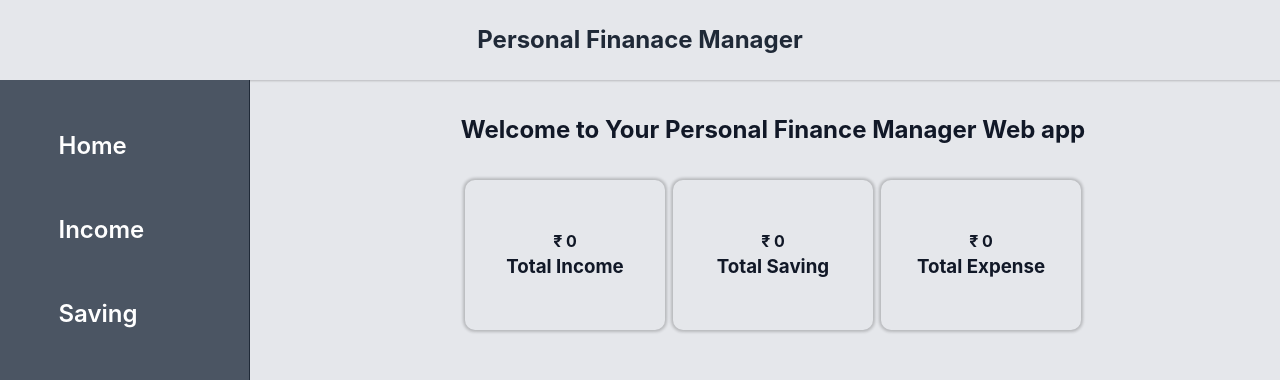
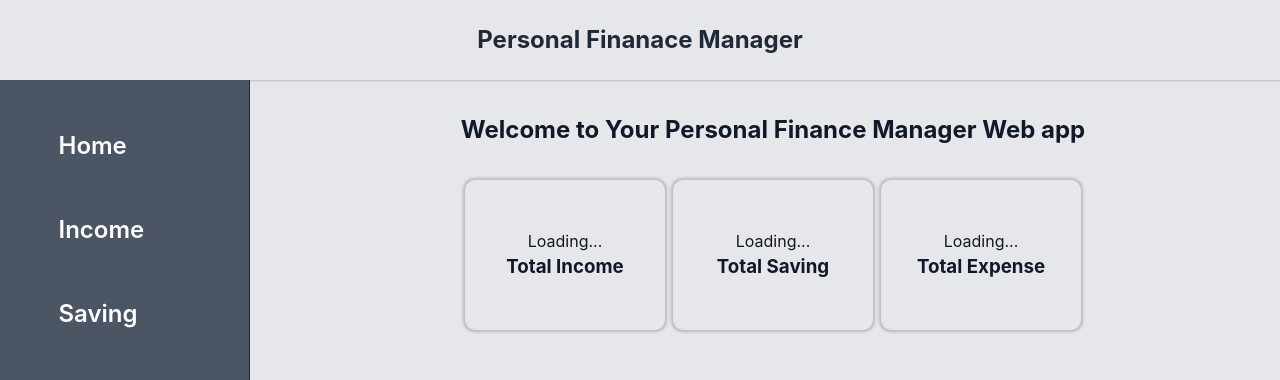
Before and after one commit to Sonualam-bot/finance-manager, a React (Vite) app in the folder finance-manager/: page / in a window 1280 px wide. Shown: the top 380 px of the page. Built offline with nearby package versions, Linux system fonts and the light colour scheme; no server answers.

Commit message:
feat: added loader

```diff
--- a/finance-manager/src/pages/Homepage.jsx
+++ b/finance-manager/src/pages/Homepage.jsx
@@ -15,15 +15,36 @@
       <h2>Welcome to Your Personal Finance Manager Web app</h2>
       <div className="parentHome">
         <div className="childHome">
-          <h4>₹ {totalIncome}</h4>
+          {income.length === 0 ? (
+            <div>
+              {" "}
+              <p>Loading...</p>{" "}
+            </div>
+          ) : (
+            <h4>₹ {totalIncome}</h4>
+          )}
           <h3>Total Income </h3>
         </div>
         <div className="childHome">
-          <h4>₹ {totalSavings}</h4>
+          {saving.length === 0 ? (
+            <div>
+              {" "}
+              <p>Loading...</p>{" "}
+            </div>
+          ) : (
+            <h4>₹ {totalSavings}</h4>
+          )}
           <h3>Total Saving </h3>
         </div>
         <div className="childHome">
-          <h4>₹ {totalExpenses}</h4>
+          {expense.length === 0 ? (
+            <div>
+              {" "}
+              <p>Loading...</p>{" "}
+            </div>
+          ) : (
+            <h4>₹ {totalExpenses}</h4>
+          )}
           <h3>Total Expense </h3>
         </div>
       </div>
```
